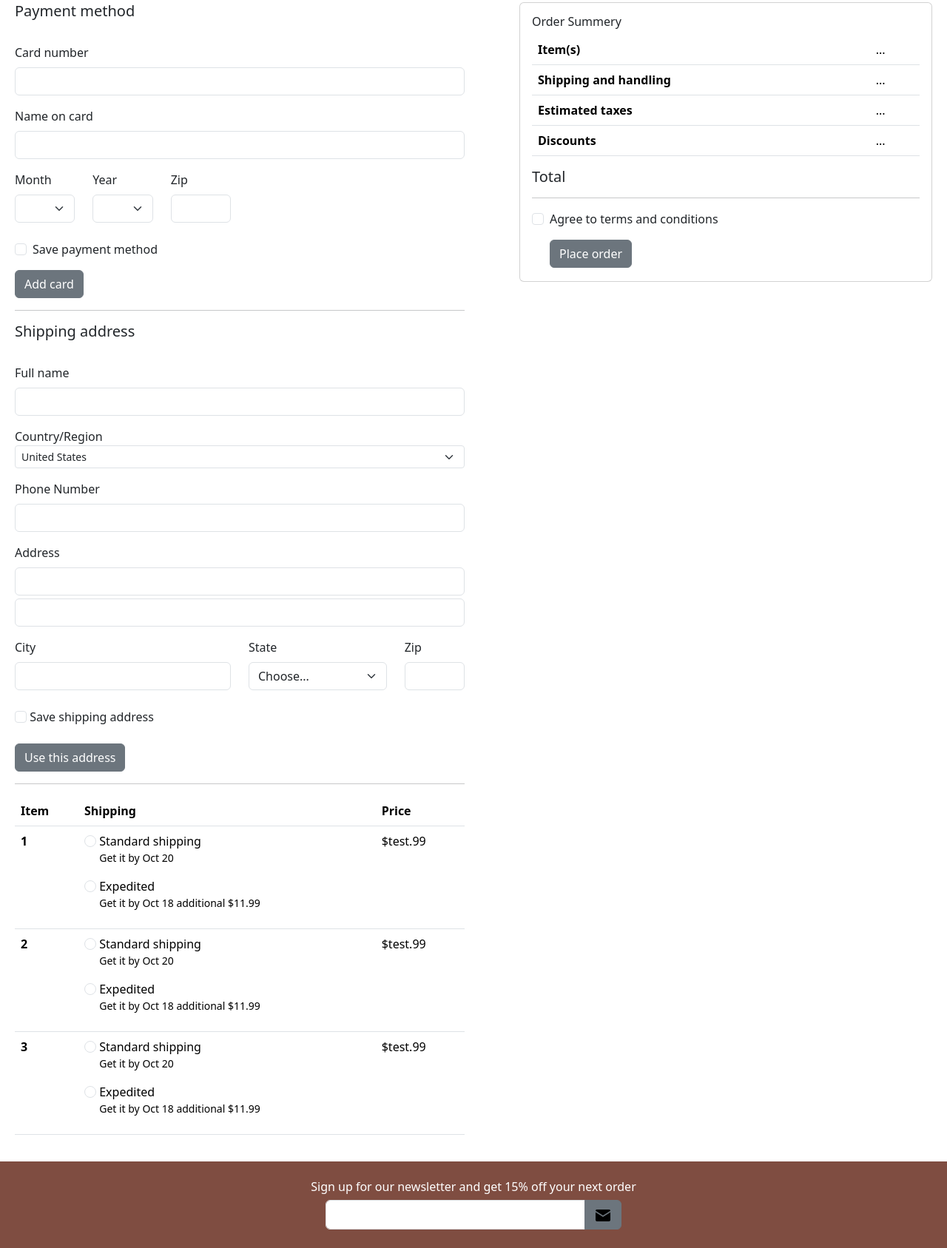
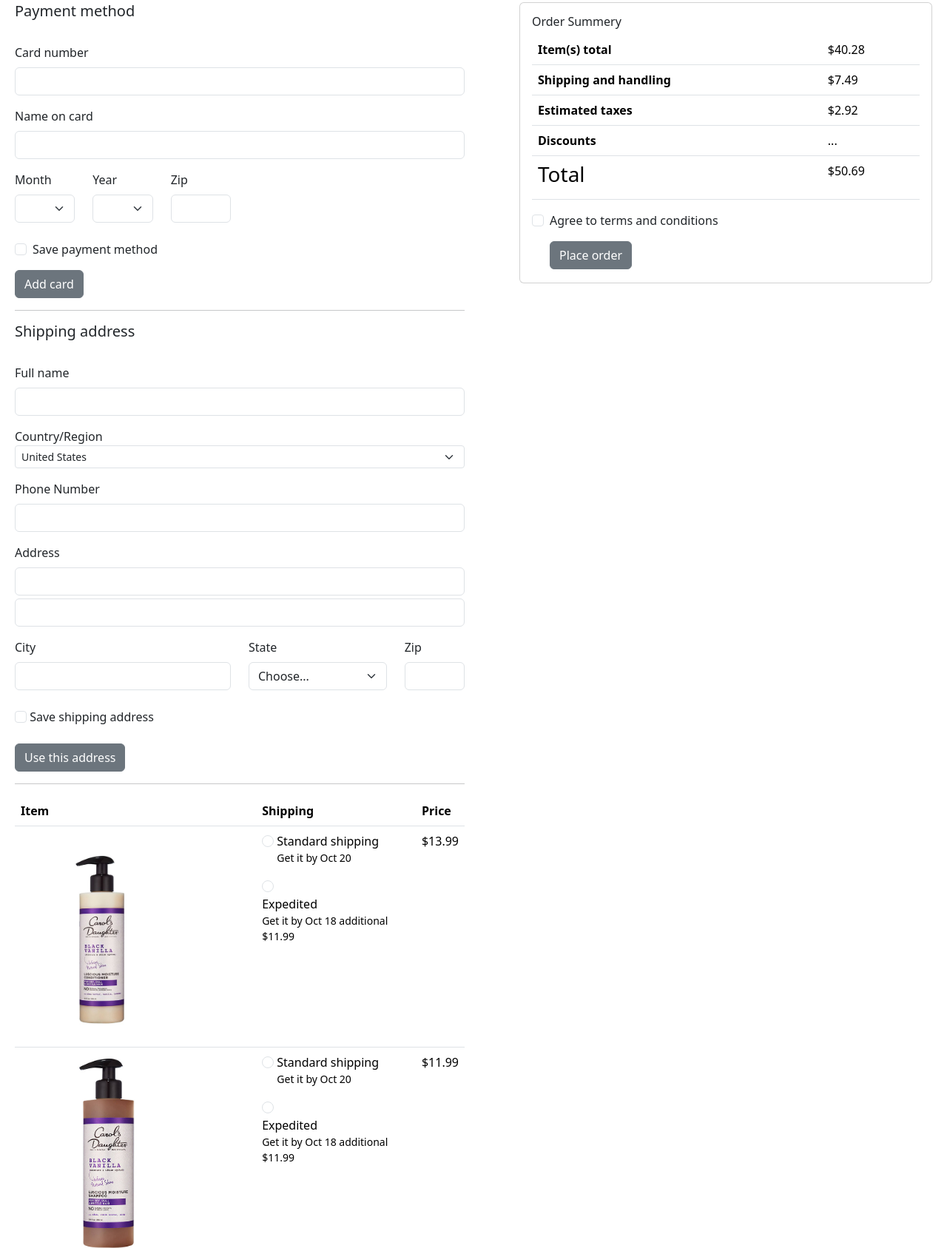
Before and after one commit to MiaMcClure/Detangled, a plain HTML site: page checkout.html in a window 1280 px wide. Shown: the part 226-1913 px from the top of the page at 74% size. Drawn offline with nearby package versions, Linux system fonts and the light colour scheme.

Commit message:
added cart items

```diff
--- a/checkout.html
+++ b/checkout.html
@@ -213,7 +213,7 @@
                                         <tbody>
                                             <tr>
                                                 <th scope="row">
-                                                    1<img class="cart-img" src="" alt="">
+                                                    <img class="cart-img" src="images/products-wash/carols_daughter_conditioner.jpg" alt="carols_daughter_conditioner">
                                                 </th>
                                                 <td>
                                                     <form name="shipmethod">
@@ -232,11 +232,11 @@
                                                         </div>
                                                     </form>
                                                 </td>
-                                                <td>$test.99</td>
+                                                <td>$13.99</td>
                                             </tr>
                                             <tr>
                                                 <th scope="row">
-                                                    2<img class="cart-img" src="" alt="">
+                                                    <img class="cart-img" src="images/products-wash/black_vanilla_shampoo.jpg" alt="black_vanilla_shampoo">
                                                 </th>
                                                 <td>
                                                     <form name="shipmethod">
@@ -255,11 +255,11 @@
                                                         </div>
                                                     </form>
                                                 </td>
-                                                <td>$test.99</td>
+                                                <td>$11.99</td>
                                             </tr>
                                             <tr>
                                                 <th scope="row">
-                                                    3<img class="cart-img" src="" alt="">
+                                                    <img class="cart-img" src="images/products-style/shine_n_jam.jpg" alt="shine_n_jam">
                                                 </th>
                                                 <td>
                                                     <form name="shipmethod">
@@ -278,7 +278,7 @@
                                                         </div>
                                                     </form>
                                                 </td>
-                                                <td>$test.99</td>
+                                                <td>$14.30</td>
                                             </tr>
                                         </tbody>
                                     </table>
@@ -299,27 +299,32 @@
                                         <h6>Order Summery</h6>
                                         <table class="table">
                                             <tr>
-                                                <th>Item(s)</th>
-                                                <td>...</td>
+                                                <th>Item(s) total</th>
+
+                                                <td>$40.28</td>
                                             </tr>
                                             <tr>
                                                 <th>Shipping and handling</th>
-                                                <td>...</td>
+                                                <td>$7.49</td>
                                             </tr>
                                             <tr>
                                                 <th>Estimated taxes</th>
-                                                <td>...</td>
+                                                <td>$2.92</td>
                                             </tr>
                                             <tr>
                                                 <th>Discounts</th>
                                                 <td>...</td>
                                             </tr>
+                                            <tr>
+                                                <th><h3>Total</h3></th>
+                                                <td>$50.69</td>
+                                            </tr>
                                         </table>
 
                                     </div>
 
-                                    <h5>Total</h5>
-                                    <hr>
+
+
                                     <div class="col-12">
                                         <form>
                                             <div class="form-check">
--- a/style.css
+++ b/style.css
@@ -236,3 +236,7 @@ h4 {
     max-width: 100%;
     max-height: 100%;
 }
+
+.cart-img {
+    max-height:22vw;
+}
```
